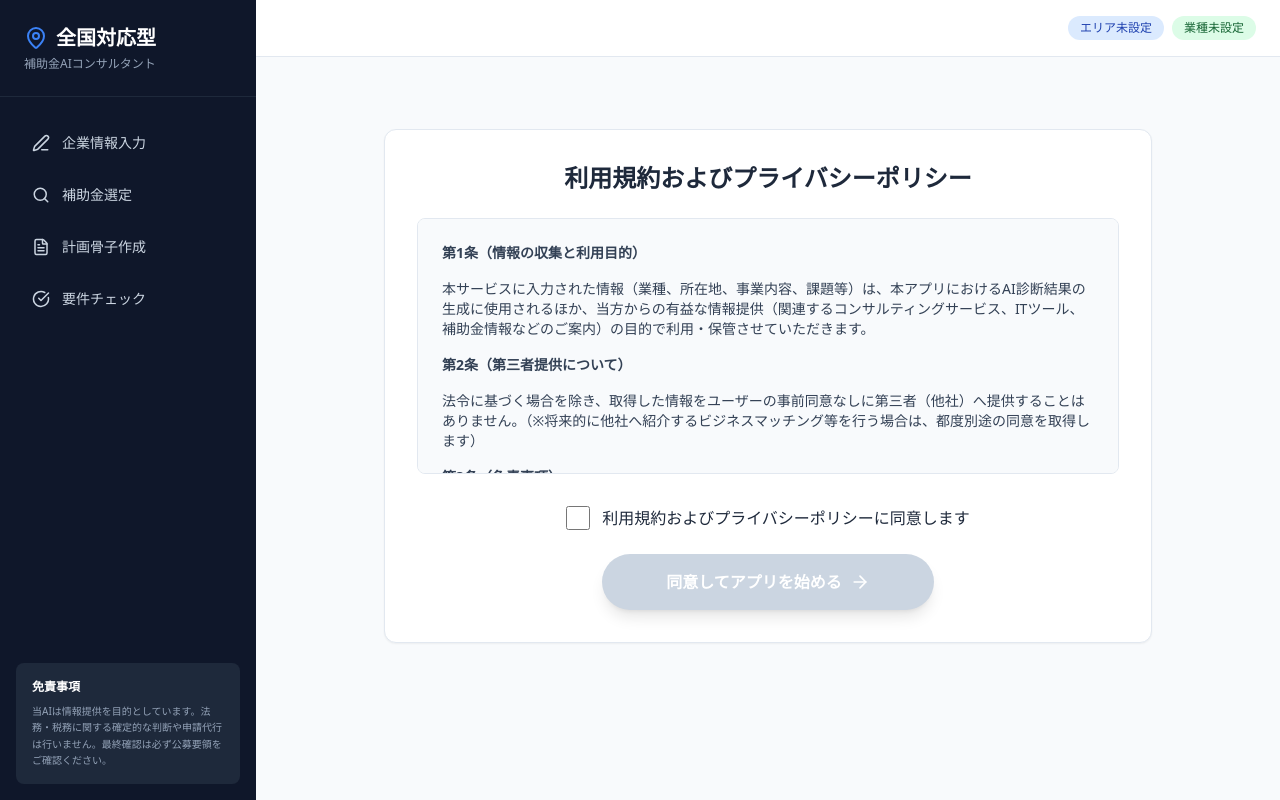
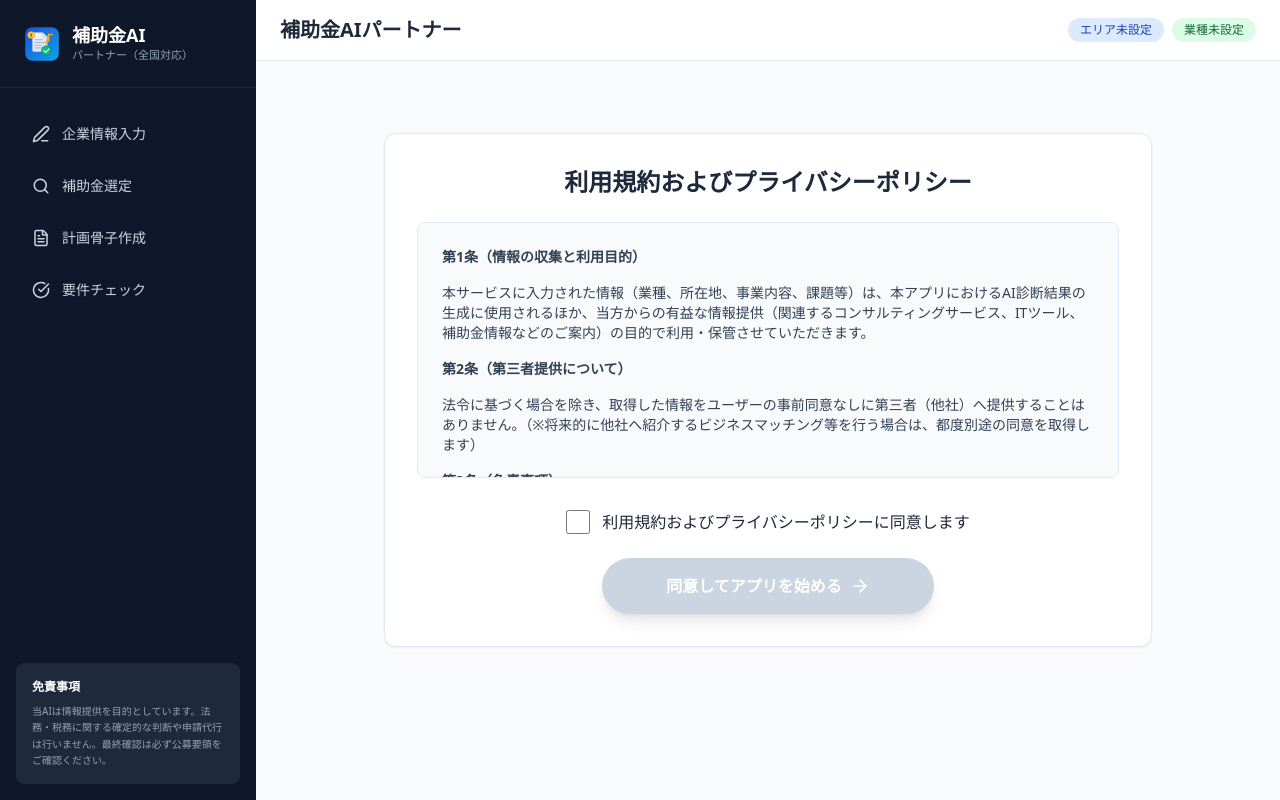
Before and after one commit to snow454-dev/Subsidy, a React (Vite) app: page / in a window 1280 px wide. Built offline with nearby package versions, Linux system fonts and the light colour scheme.

Commit message:
Update Layout.tsx

```diff
--- a/components/Layout.tsx
+++ b/components/Layout.tsx
@@ -2,7 +2,45 @@ import React from 'react';
 import { AppStep } from '../types';
 import { Edit3, Search, FileText, CheckCircle, MapPin } from 'lucide-react';
 
-// AppStepの定義に合わせてサイドバーのメニューを作成
+// ロゴSVGコンポーネント（インライン定義）
+const Logo: React.FC<{ size?: number }> = ({ size = 40 }) => (
+  <svg
+    width={size}
+    height={size}
+    viewBox="0 0 120 120"
+    fill="none"
+    xmlns="http://www.w3.org/2000/svg"
+  >
+    <defs>
+      <linearGradient id="logoBg" x1="0" y1="0" x2="120" y2="120" gradientUnits="userSpaceOnUse">
+        <stop offset="0%" stopColor="#1D4ED8" />
+        <stop offset="100%" stopColor="#0EA5E9" />
+      </linearGradient>
+      <linearGradient id="arrowGrad" x1="60" y1="85" x2="60" y2="20" gradientUnits="userSpaceOnUse">
+        <stop offset="0%" stopColor="#FCD34D" />
+        <stop offset="100%" stopColor="#F59E0B" />
+      </linearGradient>
+      <linearGradient id="docGrad" x1="30" y1="25" x2="80" y2="100" gradientUnits="userSpaceOnUse">
+        <stop offset="0%" stopColor="#FFFFFF" stopOpacity="0.95" />
+        <stop offset="100%" stopColor="#E0E7FF" stopOpacity="0.9" />
+      </linearGradient>
+    </defs>
+    <rect x="4" y="4" width="112" height="112" rx="24" fill="url(#logoBg)" />
+    <path d="M63 22L78 37V81C78 83.7614 75.7614 86 73 86H33C30.2386 86 28 83.7614 28 81V27C28 24.2386 30.2386 22 33 22H63Z" fill="url(#docGrad)" />
+    <path d="M63 22V37H78" fill="none" stroke="#93A3D1" strokeWidth="1.5" strokeLinecap="round" strokeLinejoin="round" />
+    <line x1="36" y1="46" x2="62" y2="46" stroke="#94A3B8" strokeWidth="2.5" strokeLinecap="round" />
+    <line x1="36" y1="55" x2="70" y2="55" stroke="#94A3B8" strokeWidth="2.5" strokeLinecap="round" />
+    <line x1="36" y1="64" x2="58" y2="64" stroke="#94A3B8" strokeWidth="2.5" strokeLinecap="round" />
+    <line x1="36" y1="73" x2="66" y2="73" stroke="#94A3B8" strokeWidth="2.5" strokeLinecap="round" />
+    <circle cx="74" cy="82" r="16" fill="#10B981" stroke="#064E3B" strokeWidth="1" />
+    <path d="M66 82L72 88L84 76" stroke="white" strokeWidth="3.5" strokeLinecap="round" strokeLinejoin="round" />
+    <path d="M82 50L82 28L94 28" stroke="url(#arrowGrad)" strokeWidth="5" strokeLinecap="round" strokeLinejoin="round" />
+    <path d="M72 60L82 28" stroke="url(#arrowGrad)" strokeWidth="5" strokeLinecap="round" />
+    <circle cx="24" cy="30" r="12" fill="#FCD34D" stroke="#D97706" strokeWidth="1.5" />
+    <text x="24" y="35" textAnchor="middle" fontSize="15" fontWeight="bold" fill="#92400E" fontFamily="sans-serif">¥</text>
+  </svg>
+);
+
 const steps = [
   { id: AppStep.PROFILE_INPUT, label: '企業情報入力', icon: <Edit3 size={18} /> },
   { id: AppStep.SUBSIDY_SELECTION, label: '補助金選定', icon: <Search size={18} /> },
@@ -10,7 +48,6 @@ const steps = [
   { id: AppStep.CHECKLIST, label: '要件チェック', icon: <CheckCircle size={18} /> },
 ];
 
-// 【変更点1】 propsに profile を追加して、App.tsxからデータを受け取れるようにする
 interface LayoutProps {
   currentStep: AppStep;
   children: React.ReactNode;
@@ -23,16 +60,17 @@ interface LayoutProps {
 
 export const Layout: React.FC<LayoutProps> = ({ currentStep, children, profile }) => {
   return (
-    <div className="flex h-screen bg-slate-50 font-sans">
-      {/* Sidebar */}
-      <aside className="w-64 bg-slate-900 text-slate-300 flex flex-col hidden md:flex no-print">
+    <div className="flex flex-col md:flex-row h-screen bg-slate-50 font-sans">
+      {/* ===== PC用サイドバー ===== */}
+      <aside className="w-64 bg-slate-900 text-slate-300 flex-col hidden md:flex no-print flex-shrink-0">
         <div className="p-6 border-b border-slate-800">
-          {/* 【変更点2】 タイトルを全国対応型に変更 */}
-          <h1 className="text-xl font-bold text-white flex items-center gap-2">
-            <MapPin className="text-blue-500" size={24} />
-            全国対応型
-          </h1>
-          <p className="text-xs text-slate-400 mt-1">補助金AIコンサルタント</p>
+          <div className="flex items-center gap-3">
+            <Logo size={36} />
+            <div>
+              <h1 className="text-lg font-bold text-white leading-tight">補助金AI</h1>
+              <p className="text-[11px] text-slate-400">パートナー（全国対応）</p>
+            </div>
+          </div>
         </div>
 
         <nav className="flex-1 py-6">
@@ -66,26 +104,45 @@ export const Layout: React.FC<LayoutProps> = ({ currentStep, children, profile }
         </div>
       </aside>
 
-      {/* Main Content */}
+      {/* ===== メインコンテンツ ===== */}
       <main className="flex-1 overflow-y-auto">
-        <header className="bg-white border-b border-slate-200 sticky top-0 z-10 px-6 py-4 flex items-center justify-between">
-          <h2 className="font-bold text-slate-800 text-xl">
-            {steps.find(s => s.id === currentStep)?.label}
-          </h2>
+        {/* ヘッダー */}
+        <header className="bg-white border-b border-slate-200 sticky top-0 z-10 px-4 sm:px-6 py-3 sm:py-4 no-print">
+          {/* モバイル: ロゴ＋タイトル行 */}
+          <div className="flex items-center justify-between">
+            <div className="flex items-center gap-2 sm:gap-3">
+              {/* モバイルのみロゴ表示（PCはサイドバーにあるので非表示） */}
+              <div className="md:hidden">
+                <Logo size={32} />
+              </div>
+              <h2 className="font-bold text-slate-800 text-base sm:text-xl">
+                {steps.find(s => s.id === currentStep)?.label ?? '補助金AIパートナー'}
+              </h2>
+            </div>
 
-          {/* 【変更点3】 右上のバッジを動的に変更！ */}
-          <div className="flex items-center gap-2">
-            <span className="bg-blue-100 text-blue-800 text-xs px-3 py-1 rounded-full font-medium">
-              {/* profile.location があればそれを表示、なければ「エリア未設定」と表示 */}
+            {/* エリア・業種バッジ（モバイルでは非表示） */}
+            <div className="hidden sm:flex items-center gap-2">
+              <span className="bg-blue-100 text-blue-800 text-xs px-3 py-1 rounded-full font-medium">
+                {profile?.location ? profile.location : 'エリア未設定'}
+              </span>
+              <span className="bg-green-100 text-green-800 text-xs px-3 py-1 rounded-full font-medium">
+                {profile?.industry ? profile.industry : '業種未設定'}
+              </span>
+            </div>
+          </div>
+
+          {/* モバイル: エリア・業種バッジ（2行目に表示） */}
+          <div className="flex sm:hidden items-center gap-2 mt-2">
+            <span className="bg-blue-100 text-blue-800 text-[11px] px-2 py-0.5 rounded-full font-medium truncate max-w-[45%]">
               {profile?.location ? profile.location : 'エリア未設定'}
             </span>
-            <span className="bg-green-100 text-green-800 text-xs px-3 py-1 rounded-full font-medium">
-              {/* profile.industry があればそれを表示、なければ「業種未設定」と表示 */}
+            <span className="bg-green-100 text-green-800 text-[11px] px-2 py-0.5 rounded-full font-medium truncate max-w-[45%]">
               {profile?.industry ? profile.industry : '業種未設定'}
             </span>
           </div>
         </header>
-        <div className="p-6 md:p-10 max-w-5xl mx-auto">
+
+        <div className="p-4 sm:p-6 md:p-10 max-w-5xl mx-auto">
           {children}
         </div>
       </main>
```
